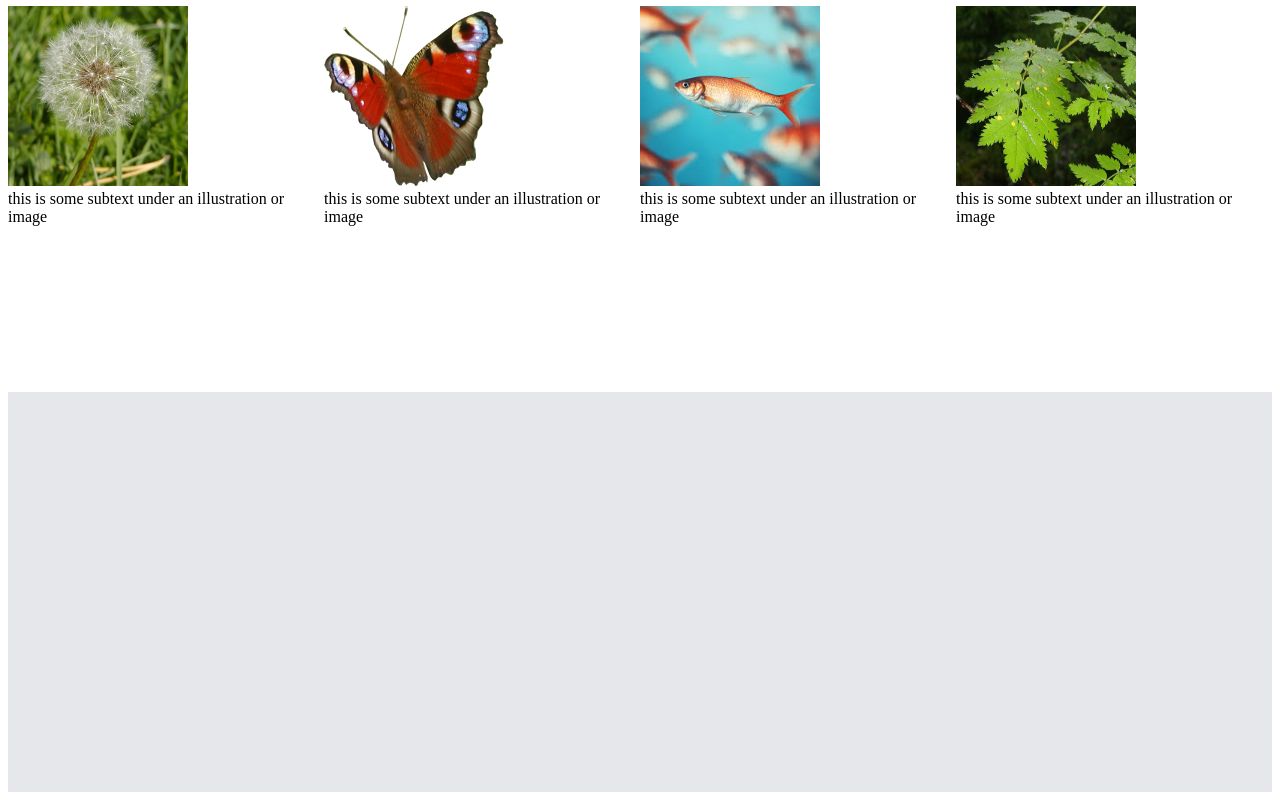
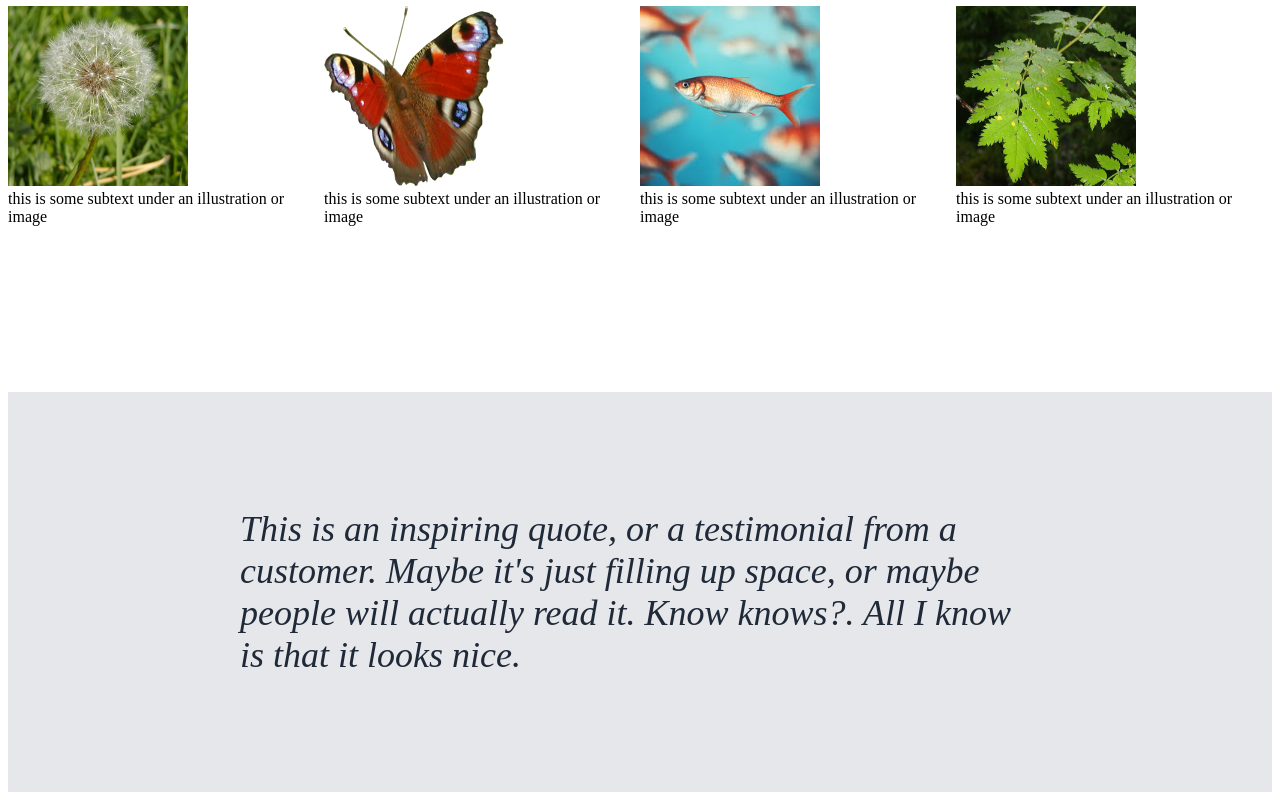
Before and after one commit to pasokon123/landingpage, a plain HTML site: page index.html in a window 1280 px wide. Shown: the part 656-1456 px from the top of the page. Drawn offline with Linux system fonts and the light colour scheme.

Commit message:
add quote section

```diff
--- a/index.html
+++ b/index.html
@@ -43,7 +43,9 @@
 
 
     <div class="section3">
-
+        <div class="quote">
+            <p><cite>This is an inspiring quote, or a testimonial from a customer. Maybe it's just filling up space, or maybe people will actually read it. Know knows?. All I know is that it looks nice. </cite></p>
+        </div>
 
     </div>
 </body>
--- a/styles.css
+++ b/styles.css
@@ -1,3 +1,8 @@
+body {
+    font-family: serif;
+}
+
+
 header {
     display:flex;
     justify-content: space-around;
@@ -86,12 +91,23 @@ button {
 .images_container {
     display:flex;
     justify-content: center;
-    align-items: center;
-    line-break: loose;
+    align-items:center
+
 }
 
 
+
 .section3 {
+    display: flex;
+    justify-content: center;
+    align-items: center;
     height: 400px;
     background-color: #E5E7EB;
 }
+
+.quote {
+    width: 800px;
+    font-size: 36px;
+    color: #1F2937;
+    display: flex;
+}
```
